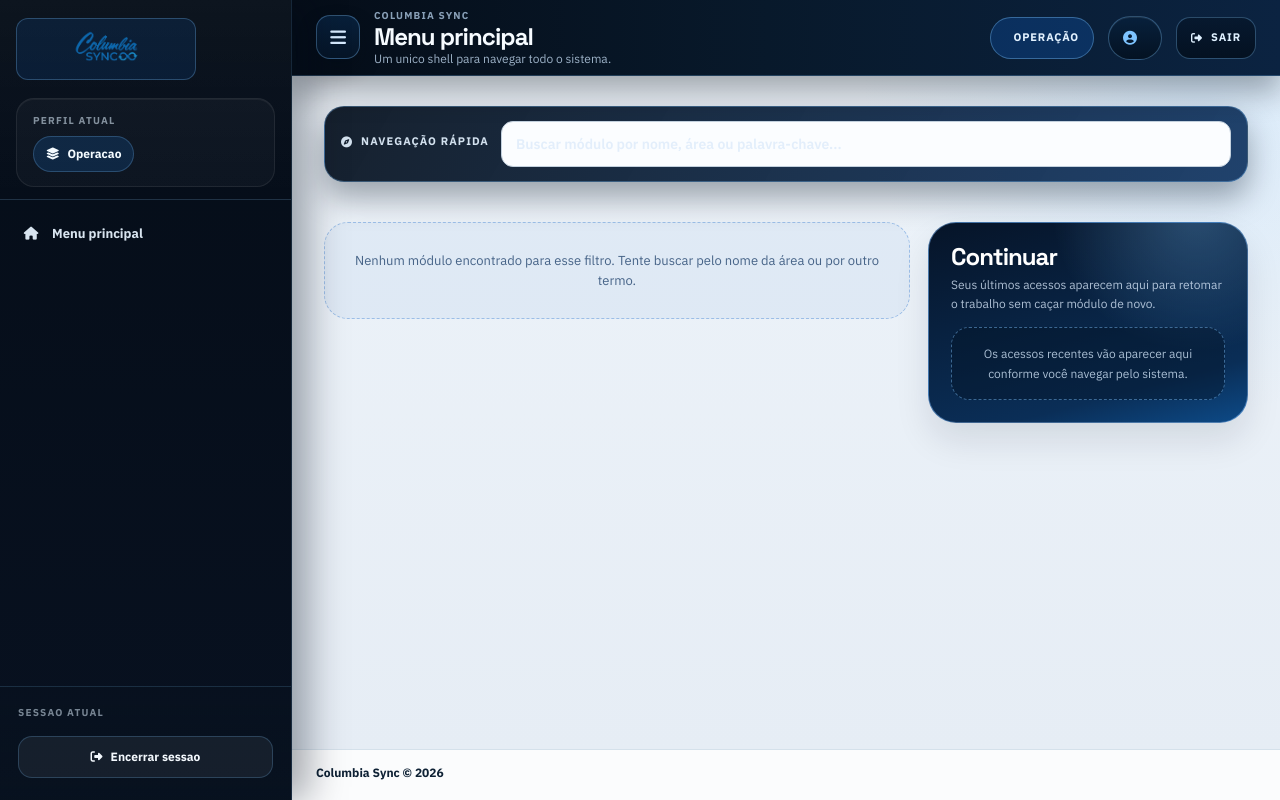
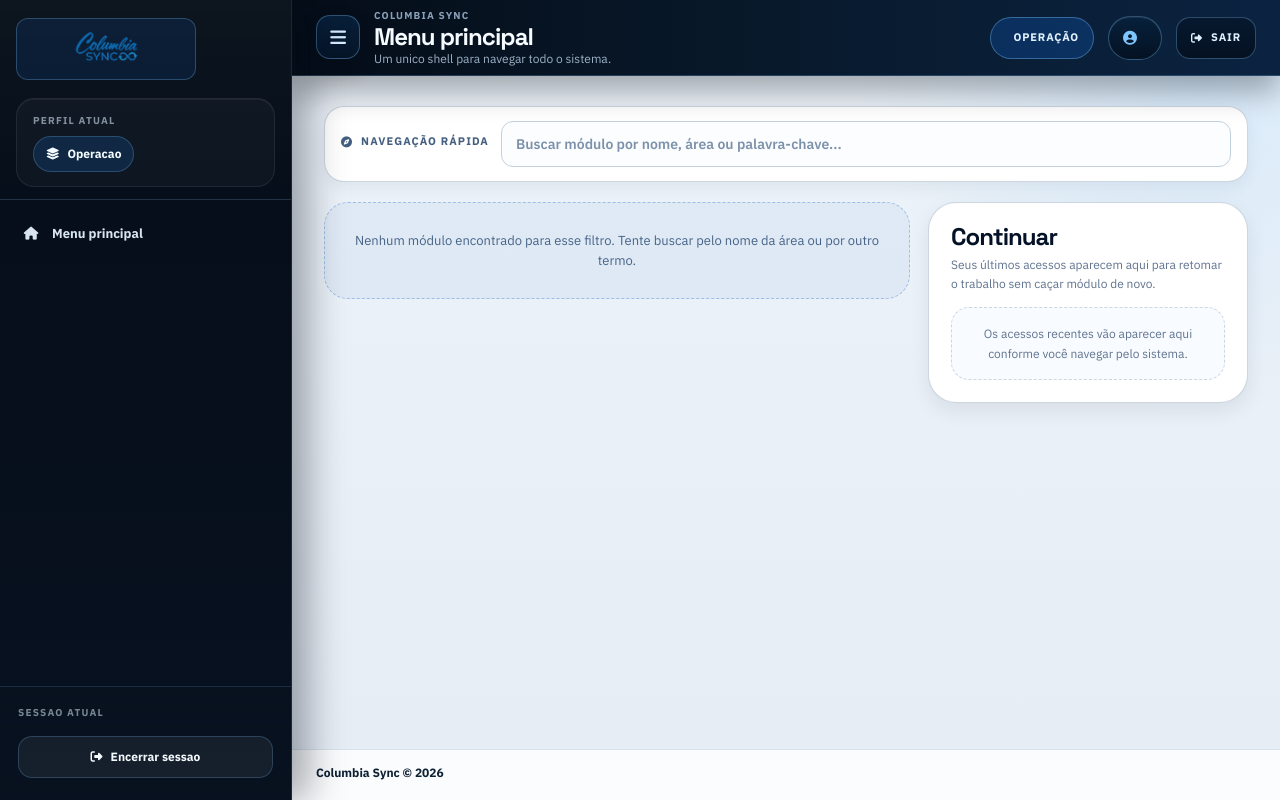
Before and after one commit to felipefazevedo24/conferencia_system, a Flask app: template templates/menu_principal.html in a window 1280 px wide. Run offline with Flask 3, Linux system fonts and the light colour scheme; the template is opened without the code that fills it, so the values that code supplies are empty; some libraries are stand-ins or nearby versions.

Commit message:
Simplifica menu principal para visual clean estilo TruckPag

```diff
--- a/templates/menu_principal.html
+++ b/templates/menu_principal.html
@@ -7,13 +7,13 @@
 <style>
     .home-shell {
         --home-ink: #031226;
-        --home-ink-soft: #5f7491;
-        --home-border: rgba(174, 198, 223, 0.78);
-        --home-card-bg: linear-gradient(180deg, #ffffff 0%, #f5f9ff 100%);
+        --home-ink-soft: #60748f;
+        --home-border: rgba(201, 212, 224, 0.95);
+        --home-card-bg: #ffffff;
         --home-accent: #0f62c9;
         --home-accent-strong: #0a4fa7;
         --home-accent-soft: #7ec4ff;
-        --home-shadow: 0 18px 34px rgba(6, 21, 41, 0.1);
+        --home-shadow: 0 8px 20px rgba(12, 26, 43, 0.08);
         max-width: 1540px;
         margin: 0 auto;
         display: grid;
@@ -49,16 +49,16 @@
         flex-wrap: wrap;
         padding: 14px 16px;
         border-radius: 20px;
-        border: 1px solid rgba(126, 196, 255, 0.34);
-        background: linear-gradient(120deg, rgba(10, 20, 34, 0.95) 0%, rgba(15, 51, 96, 0.92) 100%);
-        box-shadow: 0 16px 30px rgba(4, 15, 28, 0.34);
+        border: 1px solid var(--home-border);
+        background: #ffffff;
+        box-shadow: 0 6px 16px rgba(12, 26, 43, 0.06);
     }
 
     .home-command-label {
         display: inline-flex;
         align-items: center;
         gap: 8px;
-        color: rgba(228, 242, 255, 0.92);
+        color: #445e7f;
         font-size: 11px;
         font-weight: 800;
         letter-spacing: 0.1em;
@@ -70,24 +70,24 @@
         min-width: 240px;
         min-height: 46px;
         border-radius: 13px;
-        border: 1px solid rgba(126, 196, 255, 0.28);
+        border: 1px solid rgba(195, 208, 222, 0.95);
         padding: 0 14px;
-        background: rgba(1, 10, 20, 0.46);
-        color: #f3f9ff;
+        background: #f8fbff;
+        color: #122842;
         font-size: 13px;
         font-weight: 600;
         transition: border-color 0.18s ease, box-shadow 0.18s ease, background-color 0.18s ease;
     }
 
     .home-command-search::placeholder {
-        color: rgba(211, 229, 248, 0.62);
+        color: #7d92aa;
     }
 
     .home-command-search:focus {
         outline: none;
-        border-color: rgba(126, 196, 255, 0.72);
-        box-shadow: 0 0 0 3px rgba(15, 98, 201, 0.28);
-        background: rgba(1, 10, 20, 0.66);
+        border-color: rgba(15, 98, 201, 0.42);
+        box-shadow: 0 0 0 3px rgba(15, 98, 201, 0.16);
+        background: #ffffff;
     }
 
     .home-hero-panel,
@@ -290,7 +290,7 @@
     }
 
     .home-highlights {
-        display: grid;
+        display: none;
         grid-template-columns: repeat(4, minmax(0, 1fr));
         gap: 14px;
     }
@@ -530,10 +527,8 @@
         gap: 14px;
         position: sticky;
         top: 20px;
-        border-color: rgba(122, 182, 245, 0.5);
-        background:
-            radial-gradient(circle at 84% -8%, rgba(126, 196, 255, 0.3), transparent 42%),
-            linear-gradient(165deg, #061428 0%, #0a2e57 78%, #0d4a87 100%);
+        border-color: rgba(201, 212, 224, 0.95);
+        background: #ffffff;
     }
 
     .recent-head {
@@ -542,7 +537,7 @@
     }
 
     .recent-head strong {
-        color: #ffffff;
+        color: var(--home-ink);
         font-family: var(--font-display);
         font-size: 24px;
         line-height: 1;
@@ -550,7 +545,7 @@
     }
 
     .recent-head span {
-        color: rgba(219, 235, 252, 0.78);
+        color: var(--home-ink-soft);
         font-size: 12px;
         line-height: 1.6;
     }
@@ -608,9 +603,9 @@
     .recent-empty {
         padding: 16px;
         border-radius: 18px;
-        border: 1px dashed rgba(126, 196, 255, 0.45);
-        background: rgba(3, 19, 37, 0.4);
-        color: rgba(214, 233, 252, 0.78);
+        border: 1px dashed rgba(201, 212, 224, 0.95);
+        background: #f8fbff;
+        color: var(--home-ink-soft);
         font-size: 12px;
         line-height: 1.6;
         text-align: center;
@@ -680,16 +675,6 @@
         <section class="home-command">
             <label for="home-module-search" class="home-command-label"><i class="fas fa-compass"></i> Navegação rápida</label>
             <input id="home-module-search" class="home-command-search" type="text" placeholder="Buscar módulo por nome, área ou palavra-chave...">
-        </section>
-
-        <section class="home-highlights">
-            {% for highlight in home_highlights %}
-            <article class="home-highlight">
-                <span>{{ highlight.label }}</span>
-                <strong>{{ highlight.value }}</strong>
-                <p>{{ highlight.caption }}</p>
-            </article>
-            {% endfor %}
         </section>
 
         <section class="home-main">
```
Also changed, not shown: other parts of templates/menu_principal.html (+17 -20 lines).
